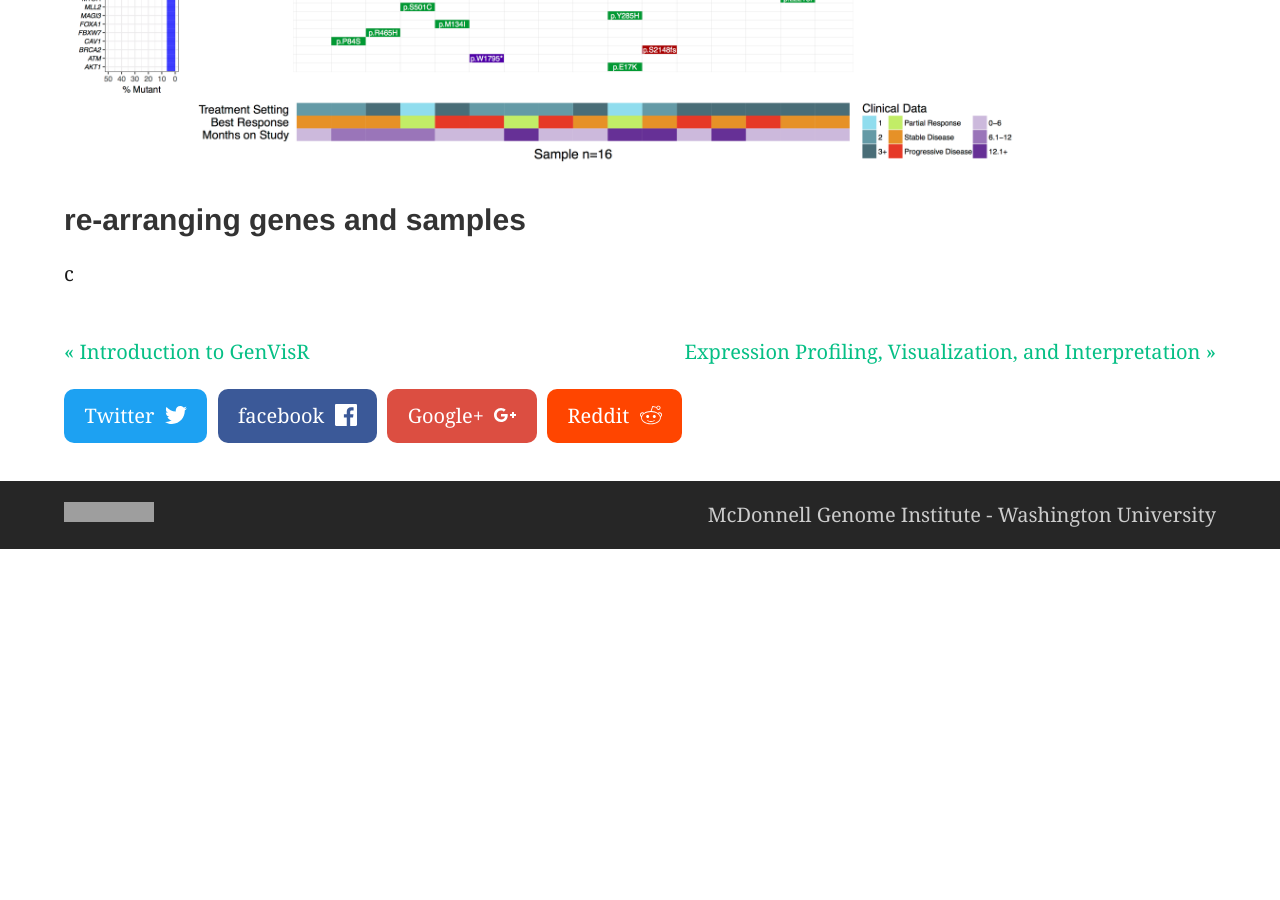
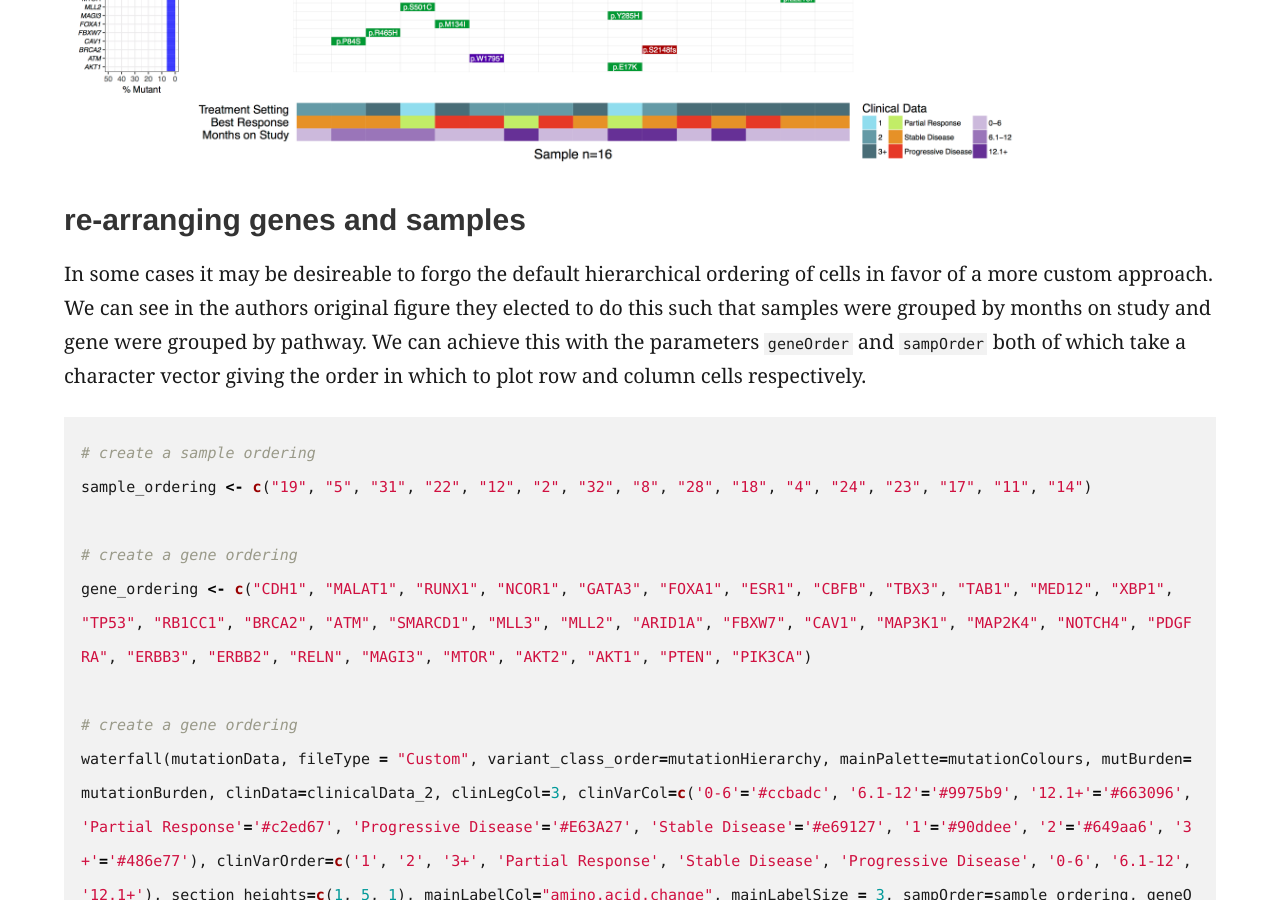
Before and after one commit to griffithlab/genviz.org, a Jekyll site: the page built from _posts/0003-02-01-waterfall_GenVisR.md, in a window 1280 px wide and 900 px high, scrolled down 9408 px. Built offline with Jekyll 4.4.1, drawn with Linux system fonts in a browser that asks for light colours; nearby versions of some CDN libraries; before the commit the page ends 9957 px from its top, so only the background shows below that; some of the changed text lies outside the part shown; grey boxes are pictures that could not be loaded.

Commit message:
added cell rearrangement section to waterfall

````diff
--- a/_posts/0003-02-01-waterfall_GenVisR.md
+++ b/_posts/0003-02-01-waterfall_GenVisR.md
@@ -141,4 +141,17 @@ waterfall(mutationData, fileType = "Custom", variant_class_order=mutationHierarc
 {% include figure.html image="/assets/GenVisR/BKM120_waterfall_v3.png" width="950" %}
 
 ### re-arranging genes and samples
-c
+In some cases it may be desireable to forgo the default hierarchical ordering of cells in favor of a more custom approach. We can see in the authors original figure they elected to do this such that samples were grouped by months on study and gene were grouped by pathway. We can achieve this with the parameters `geneOrder` and `sampOrder` both of which take a character vector giving the order in which to plot row and column cells respectively.
+
+```R
+# create a sample ordering
+sample_ordering <- c("19", "5", "31", "22", "12", "2", "32", "8", "28", "18", "4", "24", "23", "17", "11", "14")
+
+# create a gene ordering
+gene_ordering <- c("CDH1", "MALAT1", "RUNX1", "NCOR1", "GATA3", "FOXA1", "ESR1", "CBFB", "TBX3", "TAB1", "MED12", "XBP1", "TP53", "RB1CC1", "BRCA2", "ATM", "SMARCD1", "MLL3", "MLL2", "ARID1A", "FBXW7", "CAV1", "MAP3K1", "MAP2K4", "NOTCH4", "PDGFRA", "ERBB3", "ERBB2", "RELN", "MAGI3", "MTOR", "AKT2", "AKT1", "PTEN", "PIK3CA")
+
+# create a gene ordering
+waterfall(mutationData, fileType = "Custom", variant_class_order=mutationHierarchy, mainPalette=mutationColours, mutBurden=mutationBurden, clinData=clinicalData_2, clinLegCol=3, clinVarCol=c('0-6'='#ccbadc', '6.1-12'='#9975b9', '12.1+'='#663096', 'Partial Response'='#c2ed67', 'Progressive Disease'='#E63A27', 'Stable Disease'='#e69127', '1'='#90ddee', '2'='#649aa6', '3+'='#486e77'), clinVarOrder=c('1', '2', '3+', 'Partial Response', 'Stable Disease', 'Progressive Disease', '0-6', '6.1-12', '12.1+'), section_heights=c(1, 5, 1), mainLabelCol="amino.acid.change", mainLabelSize = 3, sampOrder=sample_ordering, geneOrder=gene_ordering)
+```
+
+{% include figure.html image="/assets/GenVisR/BKM120_waterfall_v4.png" width="950" %}
````
Also changed, not shown: assets/GenVisR/BKM120_waterfall_v4.png (added), 1 other file.
